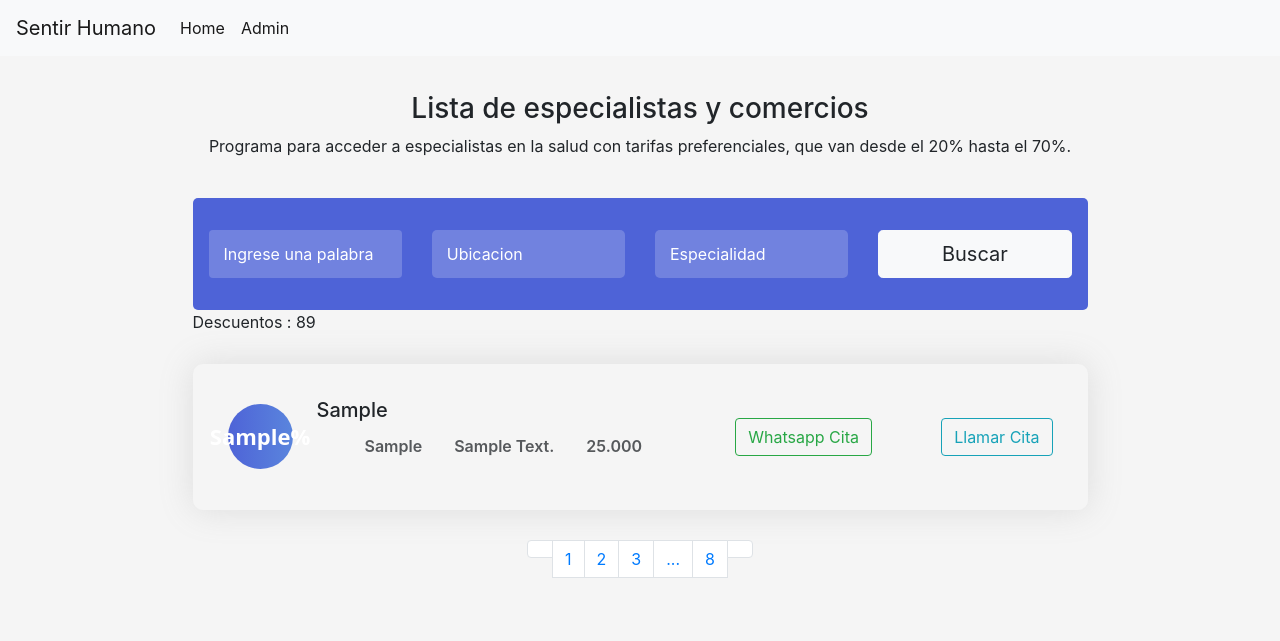
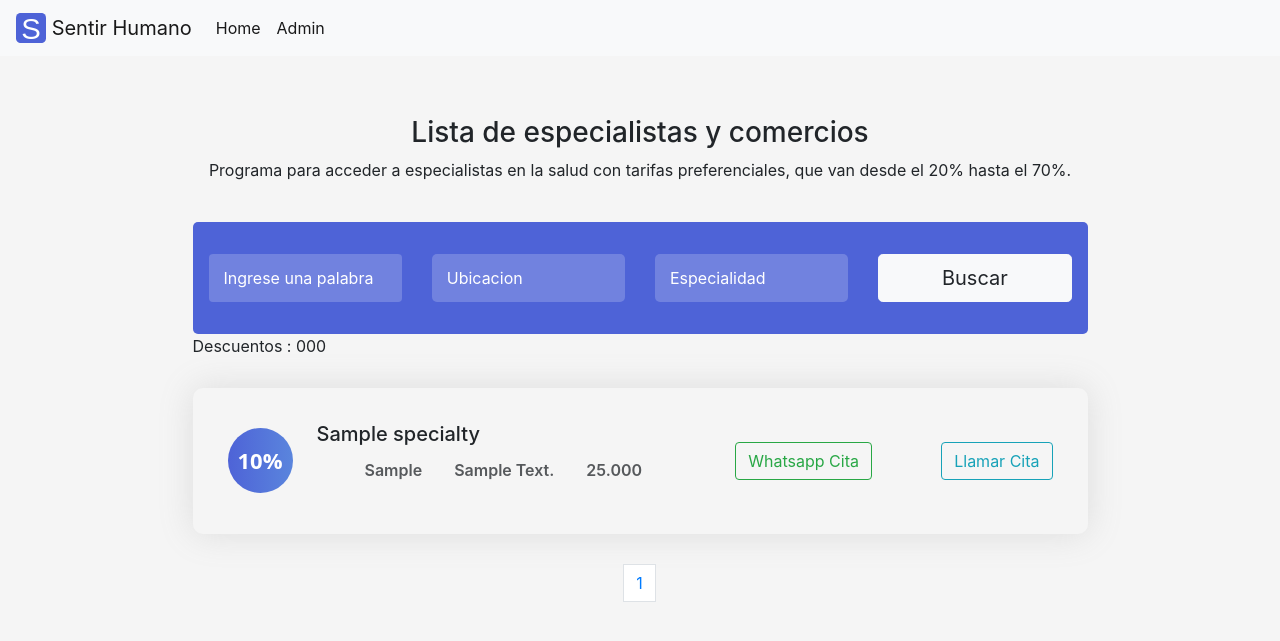
Before and after one commit to ingberrio/sentir-humano, a Django app: template templates/home.html in a window 1280 px wide. Shown: the top 641 px of the page. Run offline with Django 4.2, Linux system fonts and the light colour scheme; tables that the repository leaves empty hold one stand-in row (values such as "Sample post"); the template is opened without the code that fills it: values that come from a table or form of the project are taken from there, most other values are stand-ins (such as "Sample title", 1, 10 or a date in 2020); some libraries are stand-ins or nearby versions.

Commit message:
Pagination home & some fixes

```diff
--- a/customers/apps.py
+++ b/customers/apps.py
@@ -4,3 +4,4 @@
 class CustomersConfig(AppConfig):
     default_auto_field = 'django.db.models.BigAutoField'
     name = 'customers'
+    icon = 'fa fa-user-plus'
--- a/memberships/apps.py
+++ b/memberships/apps.py
@@ -4,3 +4,4 @@
 class MembershipsConfig(AppConfig):
     default_auto_field = 'django.db.models.BigAutoField'
     name = 'memberships'
+    icon = 'fa fa-id-card-o'
--- a/suppliers/admin.py
+++ b/suppliers/admin.py
@@ -3,8 +3,8 @@
 
 @admin.register(Supplier)
 class UserAdmin(admin.ModelAdmin):
-    list_display = ["specialty", "first_name", "phone"]
+    list_display = ["specialty", "first_name", "phone", "city"]
     search_fields = ["phone", "email", "specialty", "phone"]
     exclude = ["password"]
-    list_filter = ["is_active"]
+    list_filter = ["is_active", "city"]
     list_per_page = 10
--- a/suppliers/apps.py
+++ b/suppliers/apps.py
@@ -4,3 +4,4 @@
 class SuppliersConfig(AppConfig):
     default_auto_field = 'django.db.models.BigAutoField'
     name = 'suppliers'
+    icon = 'fa fa-address-book-o'
--- a/suppliers/models.py
+++ b/suppliers/models.py
@@ -6,6 +6,7 @@
     specialty = models.CharField("Especialidad", max_length=255, default='')
     first_name = models.CharField("Nombre especilista", max_length=255)
     last_name = models.CharField("Institucion", max_length=255)
+    city = models.CharField("Ciudad", max_length=255, default='')
     email = models.EmailField()
     phone = models.CharField(max_length=20)
     discount = models.CharField("Descuento", max_length=255, default=' ')
--- a/templates/base.html
+++ b/templates/base.html
@@ -14,13 +14,14 @@
     <link rel="stylesheet" href="https://cdnjs.cloudflare.com/ajax/libs/material-design-iconic-font/2.2.0/css/material-design-iconic-font.min.css" integrity="sha256-3sPp8BkKUE7QyPSl6VfBByBroQbKxKG7tsusY2mhbVY=" crossorigin="anonymous" />
 
     <!-- Style front-->
-    <link rel="stylesheet" type="text/css" href="{% static 'front.css' %}" />
+    <link rel="stylesheet" type="text/css" href="{% static 'front/css/front.css' %}" />
 
     <title>Hello, world!</title>
   </head>
   <body>
     <nav class="navbar fixed-top navbar-expand-lg navbar-light bg-light">
-      <a class="navbar-brand" href="#">Sentir Humano</a>
+      <img src="{% static 'front/img/logo.svg' %}" width="30" height="30" class="d-inline-block align-top" alt="">
+      <a class="navbar-brand" href="#">&nbsp;Sentir Humano</a>
       <button class="navbar-toggler" type="button" data-toggle="collapse" data-target="#navbarNav" aria-controls="navbarNav" aria-expanded="false" aria-label="Toggle navigation">
         <span class="navbar-toggler-icon"></span>
       </button>
--- a/templates/home.html
+++ b/templates/home.html
@@ -9,7 +9,7 @@
             <div class="row">
                  <div class="col-lg-10 mx-auto mb-4">
                     <div class="section-title text-center ">
-                        </br></br><br>
+                        </br></br><br><br>
                         <h3 class="top-c-sep">Lista de especialistas y comercios</h3>
                         <p>Programa para acceder a especialistas en la salud con tarifas preferenciales, que van desde el 20% hasta el 70%.</p>
                     </div>
@@ -19,7 +19,7 @@
             <div class="row">
                 <div class="col-lg-10 mx-auto">
                     <div class="career-search mb-60">
-                        <form action="#" class="career-form mb-60">
+                        <form action="?" class="career-form mb-60" method="GET">
                             <div class="row">
                                 <div class="col-md-6 col-lg-3 my-3">
                                     <div class="input-group position-relative">
@@ -28,7 +28,7 @@
                                 </div>
                                 <div class="col-md-6 col-lg-3 my-3">
                                     <div class="select-container">
-                                        <select class="custom-select">
+                                        <select class="custom-select" name="city" value="{{ request.get.city}}">
                                             <option selected="">Ubicacion</option>
                                             <option value="1">Armenia</option>
                                             <option value="2">Cartago</option>
@@ -56,13 +56,13 @@
                             </div>
                         </form>
                         <div class="filter-result">
-                            <p class="mb-30 ff-montserrat">Descuentos : 89</p>
-                            {% for supli in suppliers %}
+                            <p class="mb-30 ff-montserrat">Descuentos : {{ number_suppliers }}</p>
+                            {% for supli in page_obj %}
 
                             <div class="job-box d-md-flex align-items-center justify-content-between mb-30">
                                 <div class="job-left my-4 d-md-flex align-items-center flex-wrap">
                                     <div class="img-holder mr-md-4 mb-md-0 mb-4 mx-auto mx-md-0 d-md-none d-lg-flex">
-                                        {{supli.discount}}%
+                                        {{supli.discount}}&#37;
                                     </div>
                                     <div class="job-content">
                                         <h5 class="text-center text-md-left">{{ supli.specialty }}</h5>
@@ -93,21 +93,30 @@
                     <!-- START Pagination -->
                     <nav aria-label="Page navigation">
                         <ul class="pagination pagination-reset justify-content-center">
+                            {% if page_obj.has_previous %}
                             <li class="page-item disabled">
-                                <a class="page-link" href="#" tabindex="-1" aria-disabled="true">
+                                <a class="page-link" href="?page={{page_obj.previous_page_number}}" tabindex="-1" aria-disabled="true">
                                     <i class="zmdi zmdi-long-arrow-left"></i>
                                 </a>
                             </li>
-                            <li class="page-item"><a class="page-link" href="#">1</a></li>
-                            <li class="page-item d-none d-md-inline-block"><a class="page-link" href="#">2</a></li>
-                            <li class="page-item d-none d-md-inline-block"><a class="page-link" href="#">3</a></li>
-                            <li class="page-item"><a class="page-link" href="#">...</a></li>
-                            <li class="page-item"><a class="page-link" href="#">8</a></li>
+                            {% endif %}
+
+                            {% for i in page_obj.paginator.page_range %}
+                            {% if page_obj.number == i %}
+                                <a class="page-link" href="#">{{ i }} </a>
+                            {% else %}
+                                <a class="page-link" href="?page={{ i }}">{{ i }}</a>
+                            {% endif %}
+                            {% endfor %}
+
+
+                            {% if page_obj.has_next %}
                             <li class="page-item">
-                                <a class="page-link" href="#">
+                                <a class="page-link" href="?page={{page_obj.next_page_number}}">
                                     <i class="zmdi zmdi-long-arrow-right"></i>
                                 </a>
                             </li>
+                            {% endif %}
                         </ul>
                     </nav>
                     <!-- END Pagination -->
--- a/users/apps.py
+++ b/users/apps.py
@@ -4,4 +4,4 @@
 class UsersConfig(AppConfig):
     default_auto_field = 'django.db.models.BigAutoField'
     name = 'users'
-    icon = 'ICON_CLASS'
+    icon = 'fa fa-users'
```
Also changed, not shown: home/views.py (+16 -1 lines), customers/migrations/0012_alter_customer_membership_id.py (added), static/front/css/front.css (renamed from static/front.css), static/front/img/bootstrap-solid.svg (added), static/front/img/logo.png (added), static/front/img/logo.svg (added), suppliers/migrations/0005_supplier_city.py (added).
